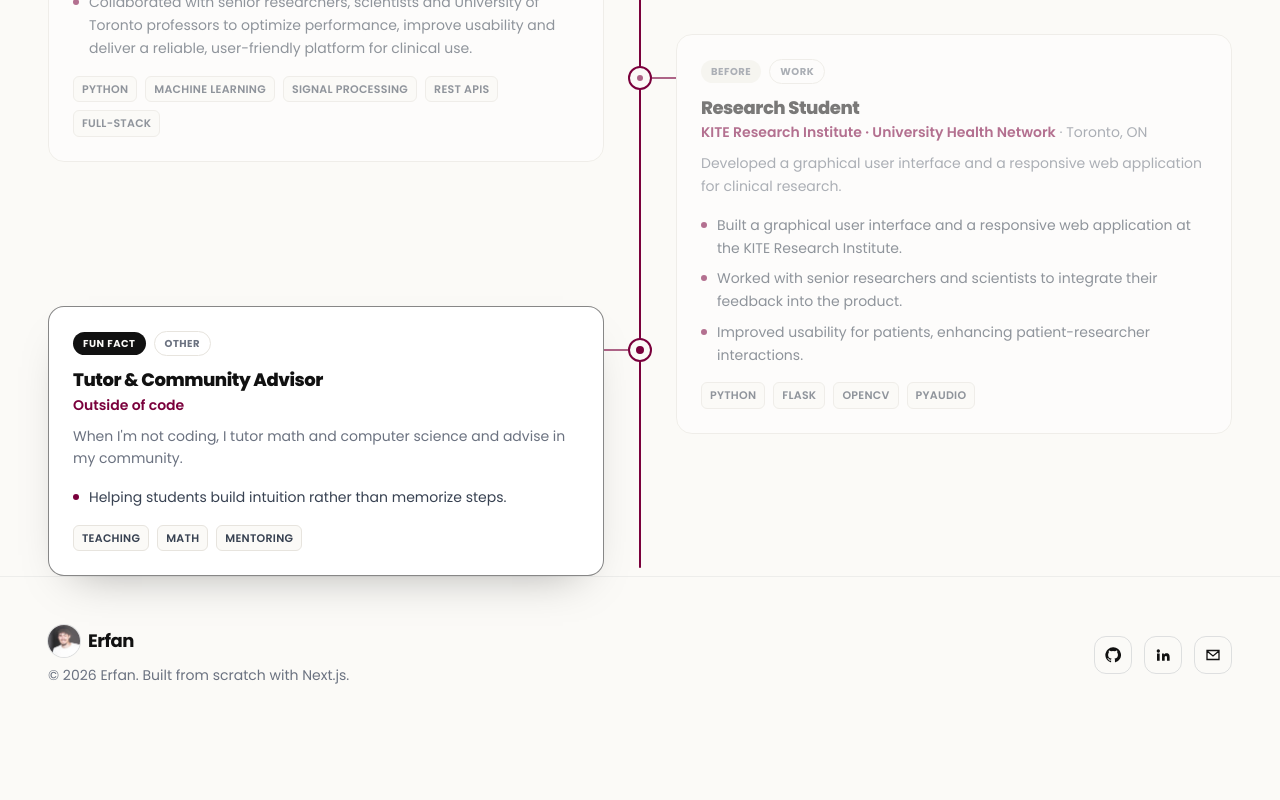
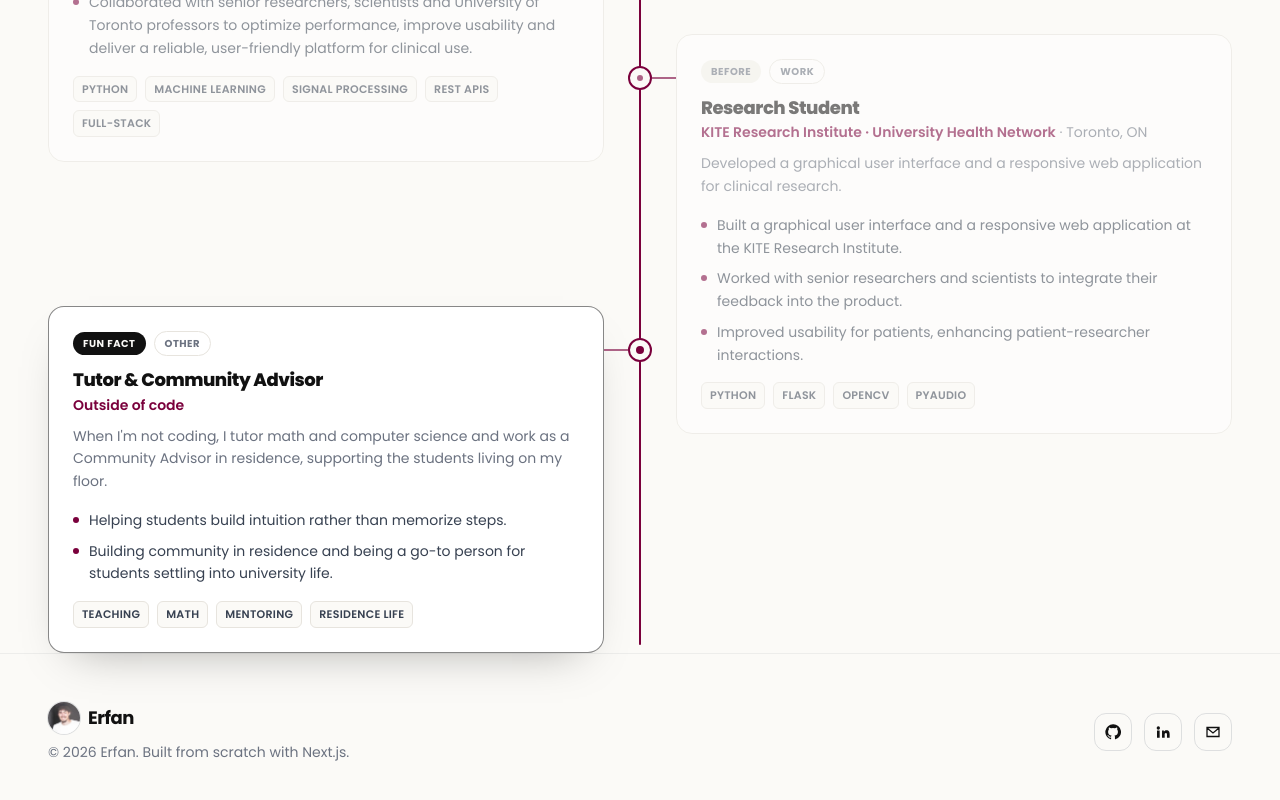
Before and after one commit to Erunixz/Portfolio, a Next.js app: page /experience in a window 1280 px wide. Shown: the part 1055-1855 px from the top of the page. Before the commit the page ends 1788 px from the top, so only its background shows below. Built offline with nearby package versions, Linux system fonts and the light colour scheme.

Commit message:
CA update

```diff
--- a/content/experience.ts
+++ b/content/experience.ts
@@ -76,8 +76,8 @@ export const experience: Experience[] = [
     phase: "Fun fact",
     title: "Tutor & Community Advisor",
     org: "Outside of code",
-    summary: "When I'm not coding, I tutor math and computer science and advise in my community.",
-    points: ["Helping students build intuition rather than memorize steps."],
-    tags: ["Teaching", "Math", "Mentoring"],
+    summary: "When I'm not coding, I tutor math and computer science and work as a Community Advisor in residence, supporting the students living on my floor.",
+    points: ["Helping students build intuition rather than memorize steps.", "Building community in residence and being a go-to person for students settling into university life."],
+    tags: ["Teaching", "Math", "Mentoring", "Residence life"],
   },
 ]
```
